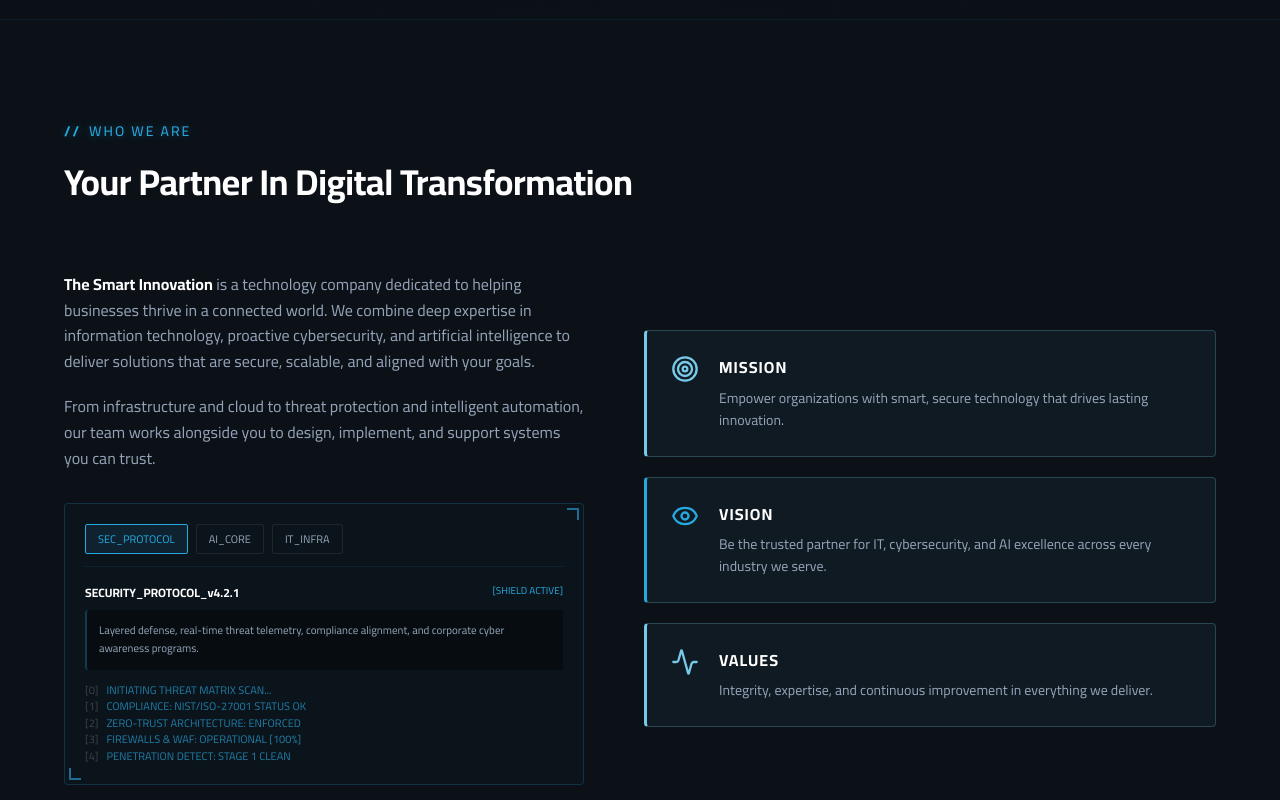
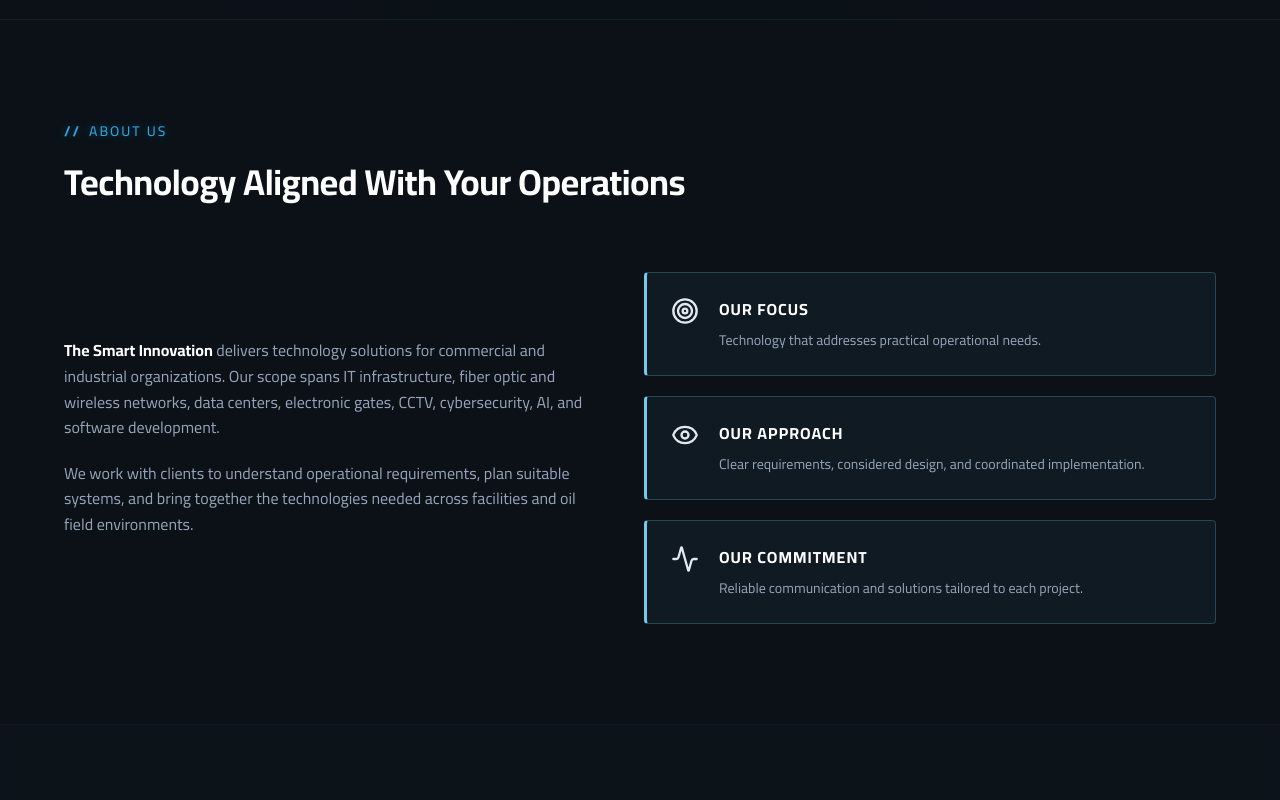
Before and after one commit to ivairaq2022-ops/thesmartinnovation, a React (Vite) app: page / in a window 1280 px wide. Shown: the part 780-1580 px from the top of the page. Built offline with nearby package versions, Linux system fonts and the light colour scheme.

Commit message:
Update enterprise services: src/components/WhoWeAre.jsx

```diff
--- a/src/components/WhoWeAre.jsx
+++ b/src/components/WhoWeAre.jsx
@@ -1,180 +1,22 @@
-import { useState } from 'react';
 import { Target, Eye, Activity } from 'lucide-react';
 
-const WhoWeAre = () => {
-  const [activeConsoleTab, setActiveConsoleTab] = useState('SEC_PROTOCOL');
-
-  const consoleContent = {
-    SEC_PROTOCOL: {
-      title: 'SECURITY_PROTOCOL_v4.2.1',
-      status: 'SHIELD ACTIVE',
-      logs: [
-        'INITIATING THREAT MATRIX SCAN...',
-        'COMPLIANCE: NIST/ISO-27001 STATUS OK',
-        'ZERO-TRUST ARCHITECTURE: ENFORCED',
-        'FIREWALLS & WAF: OPERATIONAL [100%]',
-        'PENETRATION DETECT: STAGE 1 CLEAN'
-      ],
-      desc: 'Layered defense, real-time threat telemetry, compliance alignment, and corporate cyber awareness programs.'
-    },
-    AI_CORE: {
-      title: 'AI_INTELLIGENCE_CORE_v2.0',
-      status: 'NEURAL NODE ONLINE',
-      logs: [
-        'SYNAPSE INDEXING COMPLETE...',
-        'MODEL INFERENCE LATENCY: 12ms',
-        'PROCESS AUTO: 84% REDUCTION IN OVERHEAD',
-        'PREDICTIVE TELEMETRY: ACCURACY 98.4%',
-        'REDUNDANCY NODES: OPERATIONAL'
-      ],
-      desc: 'Responsible machine learning integration, process automation, predictive workflows, and custom LLM interfaces.'
-    },
-    IT_INFRA: {
-      title: 'IT_INFRASTRUCTURE_v9.8',
-      status: 'GRID INTEGRITY 100%',
-      logs: [
-        'CLOUD INSTANCE SYNC: OK',
-        'WAN/LAN TOPOLOGY: STABLE',
-        'VIRTUAL CLUSTERS: ACTIVE [x48]',
-        'AUTOMATED BACKUP INDEXING: SUCCESS',
-        'HELP DESK SERVICE CHANNELS: READY'
-      ],
-      desc: 'High-availability server infrastructure, enterprise cloud architecture, systems integration, and helpdesk support.'
-    }
-  };
-
-  return (
+const WhoWeAre = () => (
   <section className="section" id="who-we-are">
     <div className="container">
-        <div className="section-header">
-          <span className="section-label">Who We Are</span>
-          <h2>Your partner in digital transformation</h2>
+      <div className="section-header"><span className="section-label">About Us</span><h2>Technology aligned with your operations</h2></div>
+      <div className="about-grid">
+        <div className="about-text">
+          <p><strong>The Smart Innovation</strong> delivers technology solutions for commercial and industrial organizations. Our scope spans IT infrastructure, fiber optic and wireless networks, data centers, electronic gates, CCTV, cybersecurity, AI, and software development.</p>
+          <p>We work with clients to understand operational requirements, plan suitable systems, and bring together the technologies needed across facilities and oil field environments.</p>
         </div>
-
-        <div className="about-grid">
-          <div className="about-content">
-            <div className="about-text">
-              <p>
-                <strong>The Smart Innovation</strong> is a technology company dedicated to helping
-                businesses thrive in a connected world. We combine deep expertise in information
-                technology, proactive cybersecurity, and artificial intelligence to deliver solutions
-                that are secure, scalable, and aligned with your goals.
-              </p>
-              <p>
-                From infrastructure and cloud to threat protection and intelligent automation, our team
-                works alongside you to design, implement, and support systems you can trust.
-              </p>
-            </div>
-
-            {/* Premium Cyber Capabilities Console */}
-            <div style={{
-              background: '#0b141b',
-              border: '1px solid rgba(40, 168, 224, 0.2)',
-              borderRadius: '4px',
-              padding: '20px',
-              marginTop: '32px',
-              fontFamily: 'var(--font-mono)',
-              position: 'relative'
-            }} className="cyber-corners">
-              <div style={{
-                display: 'flex',
-                gap: '8px',
-                borderBottom: '1px solid rgba(40, 168, 224, 0.1)',
-                paddingBottom: '12px',
-                marginBottom: '16px',
-                overflowX: 'auto'
-              }}>
-                {Object.keys(consoleContent).map((tab) => (
-                  <button
-                    key={tab}
-                    onClick={() => setActiveConsoleTab(tab)}
-                    style={{
-                      background: activeConsoleTab === tab ? 'var(--color-cyan-dim)' : 'transparent',
-                      border: `1px solid ${activeConsoleTab === tab ? 'var(--color-cyan)' : 'rgba(255,255,255,0.08)'}`,
-                      color: activeConsoleTab === tab ? 'var(--color-cyan)' : 'var(--text-muted)',
-                      padding: '4px 12px',
-                      fontSize: '11px',
-                      cursor: 'pointer',
-                      borderRadius: '2px',
-                      whiteSpace: 'nowrap',
-                      transition: 'all 0.2s'
-                    }}
-                  >
-                    {tab}
-                  </button>
-                ))}
-              </div>
-
-              <div>
-                <div style={{ display: 'flex', justifyContent: 'space-between', fontSize: '12px', marginBottom: '8px' }}>
-                  <span style={{ color: '#fff', fontWeight: 'bold' }}>{consoleContent[activeConsoleTab].title}</span>
-                  <span style={{
-                    color: activeConsoleTab === 'AI_CORE' ? 'var(--color-purple)' : 'var(--color-cyan)',
-                    fontSize: '10px'
-                  }}>
-                    [{consoleContent[activeConsoleTab].status}]
-                  </span>
-                </div>
-
-                <div style={{
-                  background: 'rgba(0,0,0,0.4)',
-                  padding: '12px',
-                  borderRadius: '3px',
-                  fontSize: '11px',
-                  color: '#94a3b8',
-                  borderLeft: '2px solid rgba(40, 168, 224, 0.3)',
-                  marginBottom: '12px'
-                }}>
-                  {consoleContent[activeConsoleTab].desc}
-                </div>
-
-                <div style={{ fontSize: '11px', color: 'rgba(40, 168, 224, 0.7)', lineHeight: '1.5' }}>
-                  {consoleContent[activeConsoleTab].logs.map((log, i) => (
-                    <div key={i} style={{ display: 'flex', gap: '8px' }}>
-                      <span style={{ color: 'rgba(255,255,255,0.2)' }}>[{i}]</span>
-                      <span>{log}</span>
-                    </div>
-                  ))}
-                </div>
-              </div>
-            </div>
-          </div>
-
         <div className="about-cards">
-            <article className="value-card">
-              <span className="value-icon">
-                <Target size={28} style={{ color: 'var(--color-purple)' }} />
-              </span>
-              <div>
-                <h3>Mission</h3>
-                <p>Empower organizations with smart, secure technology that drives lasting innovation.</p>
-              </div>
-            </article>
-
-            <article className="value-card" style={{ borderLeftColor: 'var(--color-cyan)', borderImage: 'none' }}>
-              <span className="value-icon">
-                <Eye size={28} style={{ color: 'var(--color-cyan)' }} />
-              </span>
-              <div>
-                <h3>Vision</h3>
-                <p>Be the trusted partner for IT, cybersecurity, and AI excellence across every industry we serve.</p>
-              </div>
-            </article>
-
-            <article className="value-card">
-              <span className="value-icon">
-                <Activity size={28} style={{ color: 'var(--color-purple)' }} />
-              </span>
-              <div>
-                <h3>Values</h3>
-                <p>Integrity, expertise, and continuous improvement in everything we deliver.</p>
-              </div>
-            </article>
+          <article className="value-card"><span className="value-icon"><Target size={28} /></span><div><h3>Our Focus</h3><p>Technology that addresses practical operational needs.</p></div></article>
+          <article className="value-card"><span className="value-icon"><Eye size={28} /></span><div><h3>Our Approach</h3><p>Clear requirements, considered design, and coordinated implementation.</p></div></article>
+          <article className="value-card"><span className="value-icon"><Activity size={28} /></span><div><h3>Our Commitment</h3><p>Reliable communication and solutions tailored to each project.</p></div></article>
         </div>
       </div>
     </div>
   </section>
 );
-};
 
 export default WhoWeAre;
```
Lines whose indentation alone changed are shown as unchanged.
